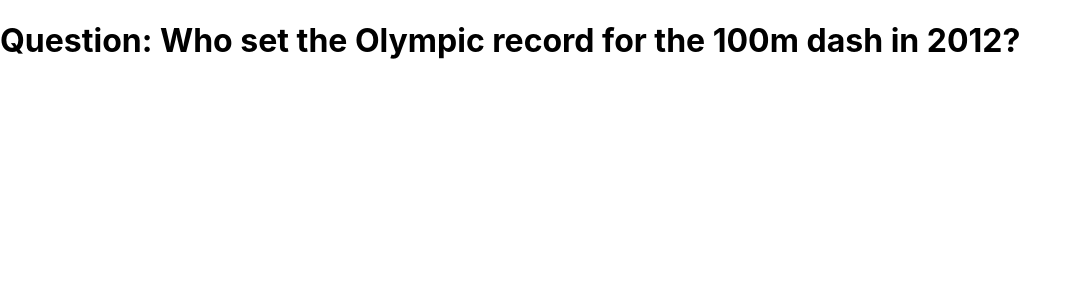
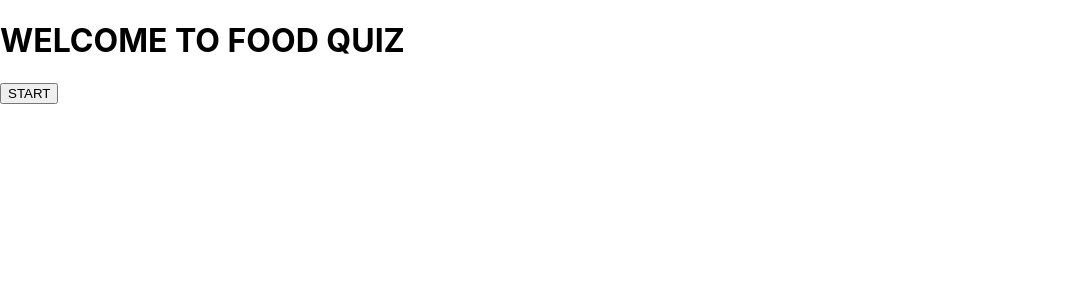
Before and after one commit to Technigo/project-redux-quiz-old, a React (Create React App) app: page / in a window 1280 px wide. Shown: the top 300 px of the page, without its empty margins (0-1082 px from the left). Built offline with nearby package versions, Linux system fonts and the light colour scheme.

Commit message:
startpage and a little structure

```diff
--- a/package.json
+++ b/package.json
@@ -4,7 +4,7 @@
   "private": true,
   "dependencies": {
     "@babel/eslint-parser": "^7.18.9",
-    "@reduxjs/toolkit": "^1.8.3",
+    "@reduxjs/toolkit": "^1.8.6",
     "eslint": "^8.21.0",
     "eslint-config-airbnb": "^19.0.4",
     "eslint-plugin-import": "^2.26.0",
@@ -14,6 +14,7 @@
     "react": "^18.2.0",
     "react-dom": "^18.2.0",
     "react-redux": "^8.0.2",
+    "react-router-dom": "^6.4.2",
     "react-scripts": "^5.0.1"
   },
   "scripts": {
--- a/src/App.js
+++ b/src/App.js
@@ -1,8 +1,10 @@
+/* eslint-disable linebreak-style */
 import React from 'react';
+import { BrowserRouter, Routes, Route } from 'react-router-dom'
 import { Provider } from 'react-redux';
 import { combineReducers, configureStore } from '@reduxjs/toolkit';
 import { quiz } from 'reducers/quiz';
-
+import { StartPage } from 'components/StartPage'
 import { CurrentQuestion } from 'components/CurrentQuestion';
 
 const reducer = combineReducers({
@@ -13,8 +15,13 @@ const store = configureStore({ reducer });
 
 export const App = () => {
   return (
-    <Provider store={store}>
-      <CurrentQuestion />
-    </Provider>
+    <BrowserRouter>
+      <Provider store={store}>
+        <Routes>
+          <Route path="/" element={<StartPage />} />
+          <Route path="/question" element={<CurrentQuestion />} />
+        </Routes>
+      </Provider>
+    </BrowserRouter>
   );
 }
--- a/src/components/CurrentQuestion.js
+++ b/src/components/CurrentQuestion.js
@@ -1,7 +1,10 @@
+/* eslint-disable linebreak-style */
 import React from 'react'
-import { useSelector } from 'react-redux'
+import { useSelector /* useDispatch */ } from 'react-redux'
 
 export const CurrentQuestion = () => {
+  /* const dispatch = useDispatch() */
+
   const question = useSelector((state) => state.quiz.questions[state.quiz.currentQuestionIndex])
 
   if (!question) {
--- /dev/null
+++ b/src/components/StartPage.js
@@ -0,0 +1,13 @@
+/* eslint-disable linebreak-style */
+import React from 'react'
+import { Link } from 'react-router-dom'
+
+export const StartPage = () => {
+  return (
+    <div>
+      <h1>WELCOME TO FOOD QUIZ</h1>
+
+      <Link to="/question"><button type="button">START</button></Link>
+    </div>
+  )
+}
--- a/src/index.js
+++ b/src/index.js
@@ -1,3 +1,4 @@
+/* eslint-disable linebreak-style */
 import React from 'react';
 import { createRoot } from 'react-dom/client';
 import './index.css';
--- a/src/reducers/quiz.js
+++ b/src/reducers/quiz.js
@@ -1,3 +1,4 @@
+/* eslint-disable linebreak-style */
 import { createSlice } from '@reduxjs/toolkit'
 
 // Change these to your own questions!
```
Also changed, not shown: src/components/Summary.js (added, +10 -0 lines), 1 other file (tests, documents, lock files or other folders).
